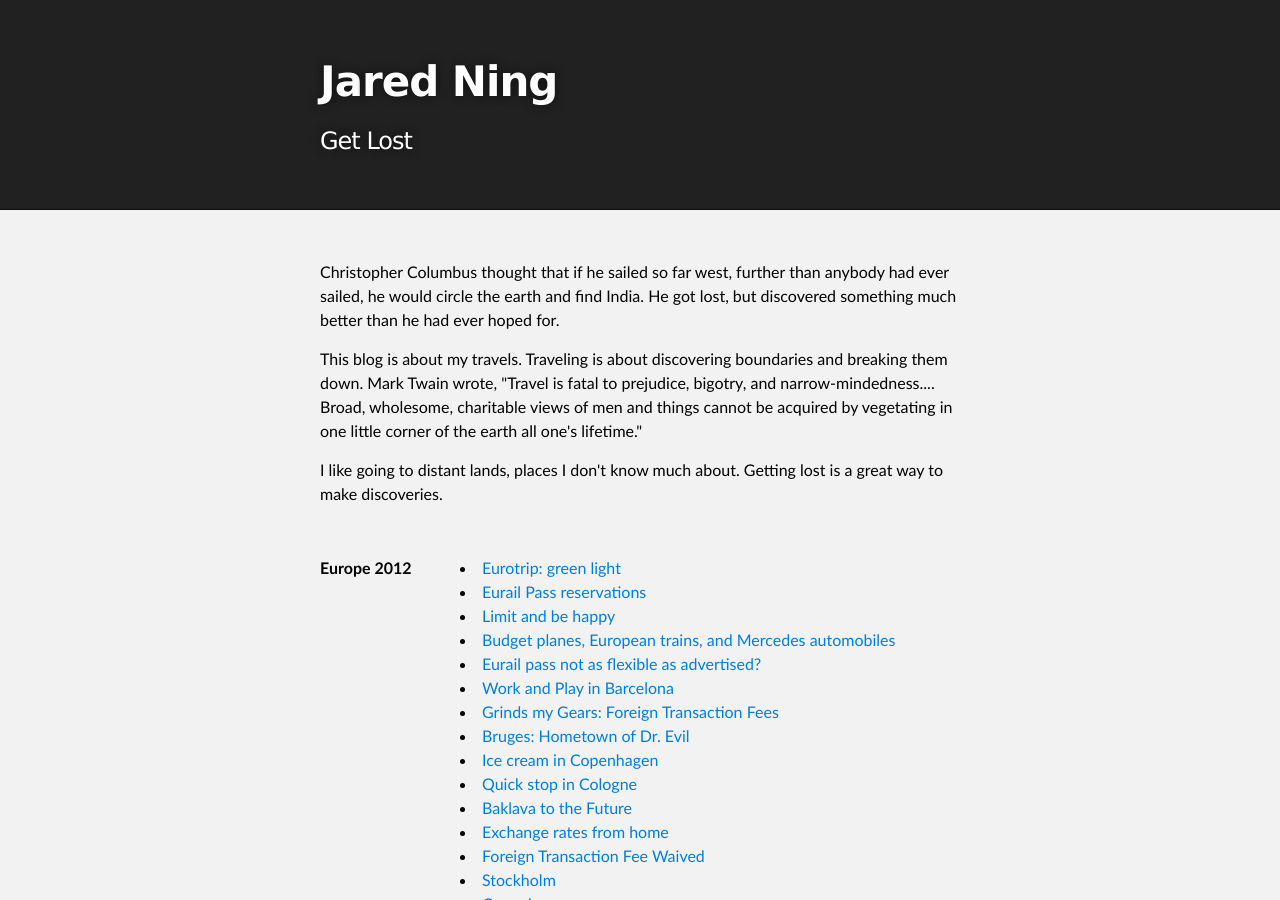
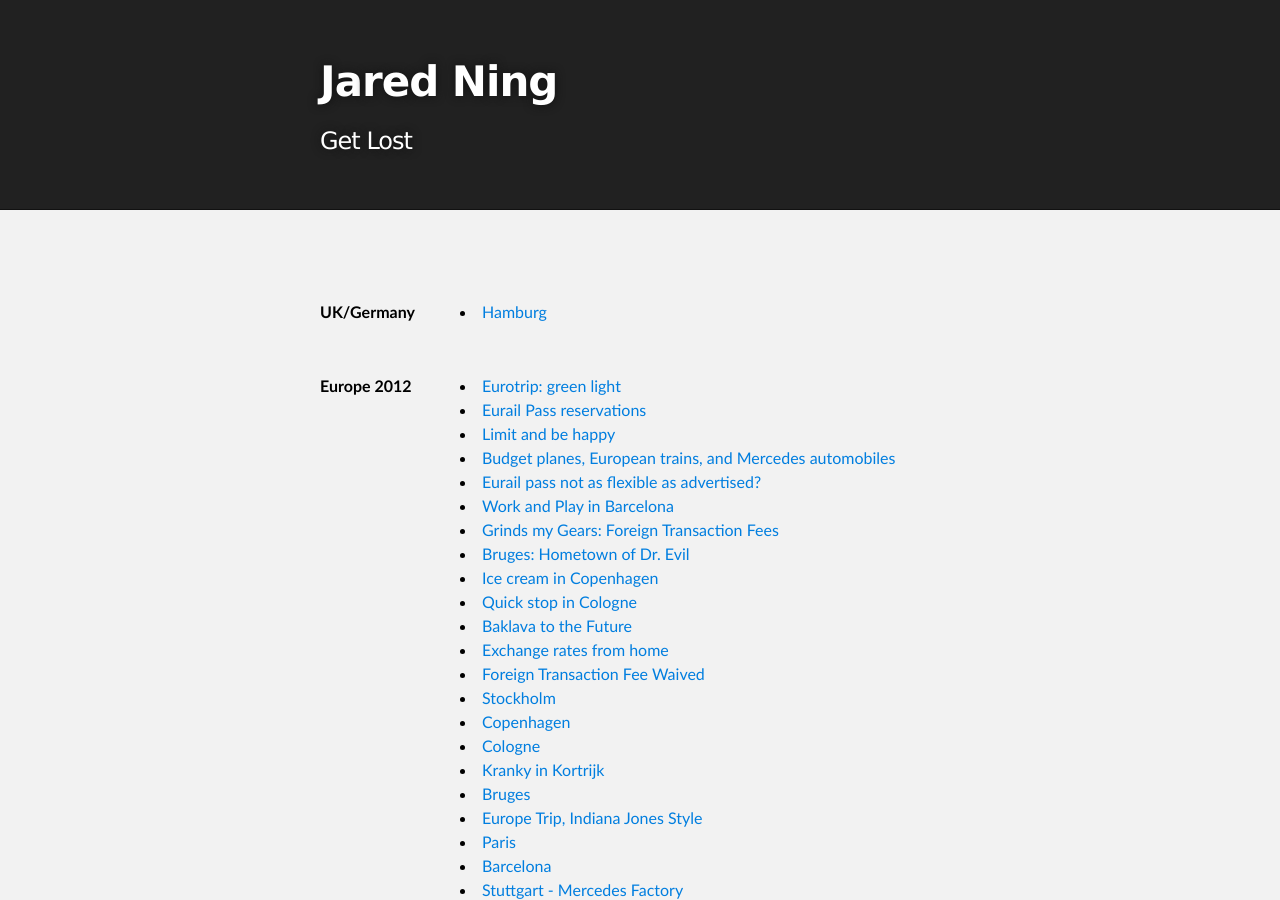
Before and after one commit to ordinaryzelig/ordinaryzelig.github.com, a Jekyll site: the page built from _posts/2000-01-02-.html, in a window 1280 px wide and 900 px high. Built offline with Jekyll 4.4.1, drawn with Linux system fonts in a browser that asks for light colours.

Commit message:
Add Hamburg.

```diff
--- a/_posts/2000-01-02-.html
+++ b/_posts/2000-01-02-.html
@@ -4,23 +4,9 @@ subtitle: Get Lost
 categories: travel
 ---
 
-<p>
-  Christopher Columbus thought that if he sailed so far west, further than anybody had ever sailed, he would circle the earth and find India.
-  He got lost, but discovered something much better than he had ever hoped for.
-</p>
-
-<p>
-  This blog is about my travels.
-  Traveling is about discovering boundaries and breaking them down. Mark Twain wrote,
-  "Travel is fatal to prejudice, bigotry, and narrow-mindedness....
-  Broad, wholesome, charitable views of men and things cannot be acquired by vegetating in one little corner of the earth all one's lifetime."
-</p>
-
-<p>
-  I like going to distant lands, places I don't know much about. Getting lost is a great way to make discoveries.
-</p>
-
 <dl id="trips">
+  {% assign trip = 'UK/Germany' %}
+  {% include trip_posts.html %}
   {% assign trip = 'Europe 2012' %}
   {% include trip_posts.html %}
   {% assign trip = 'New Zealand, Australia, Japan' %}
```
Also changed, not shown: _posts/2013-05-30-Hamburg.md (added, +20 -0 lines).
